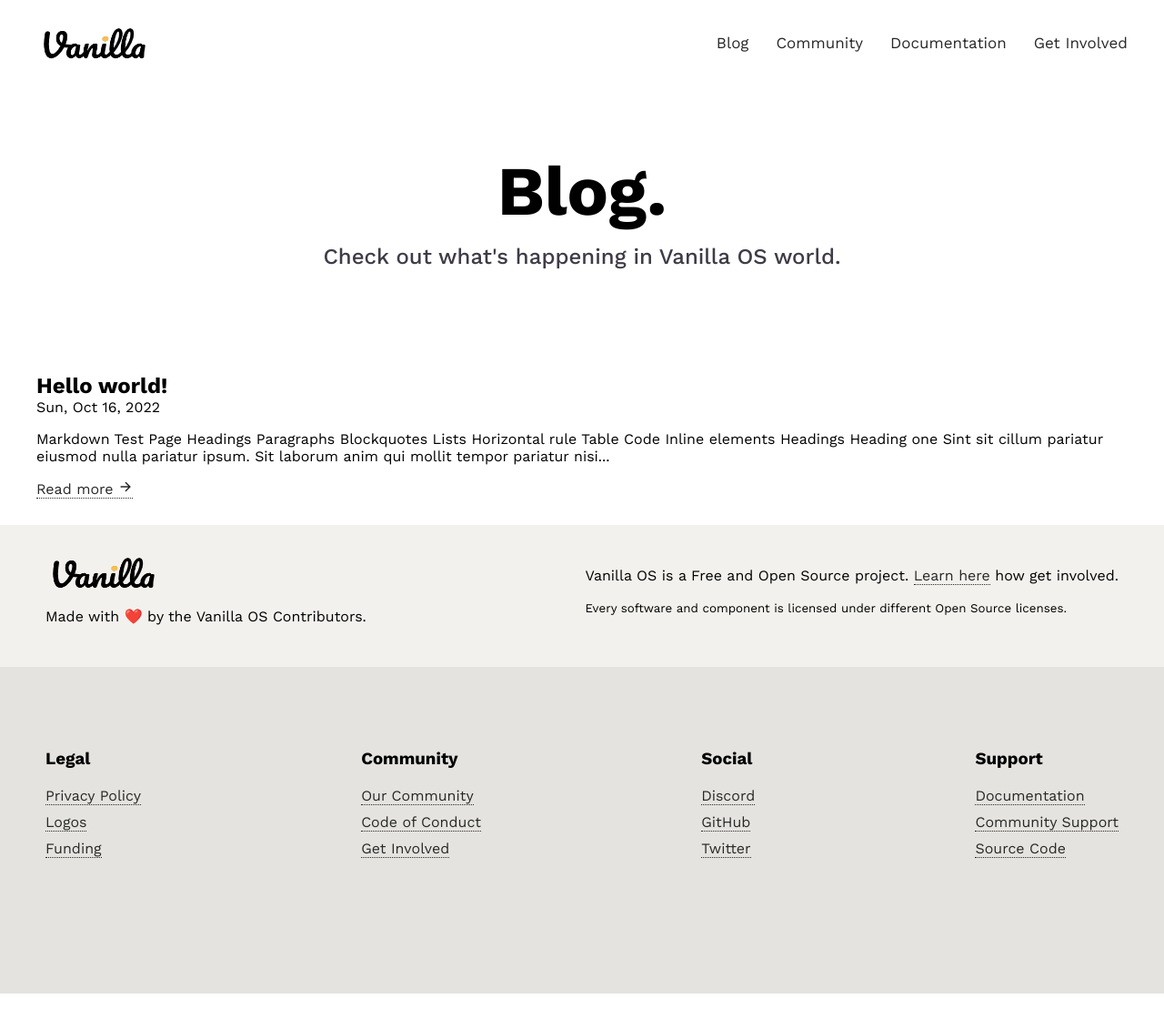
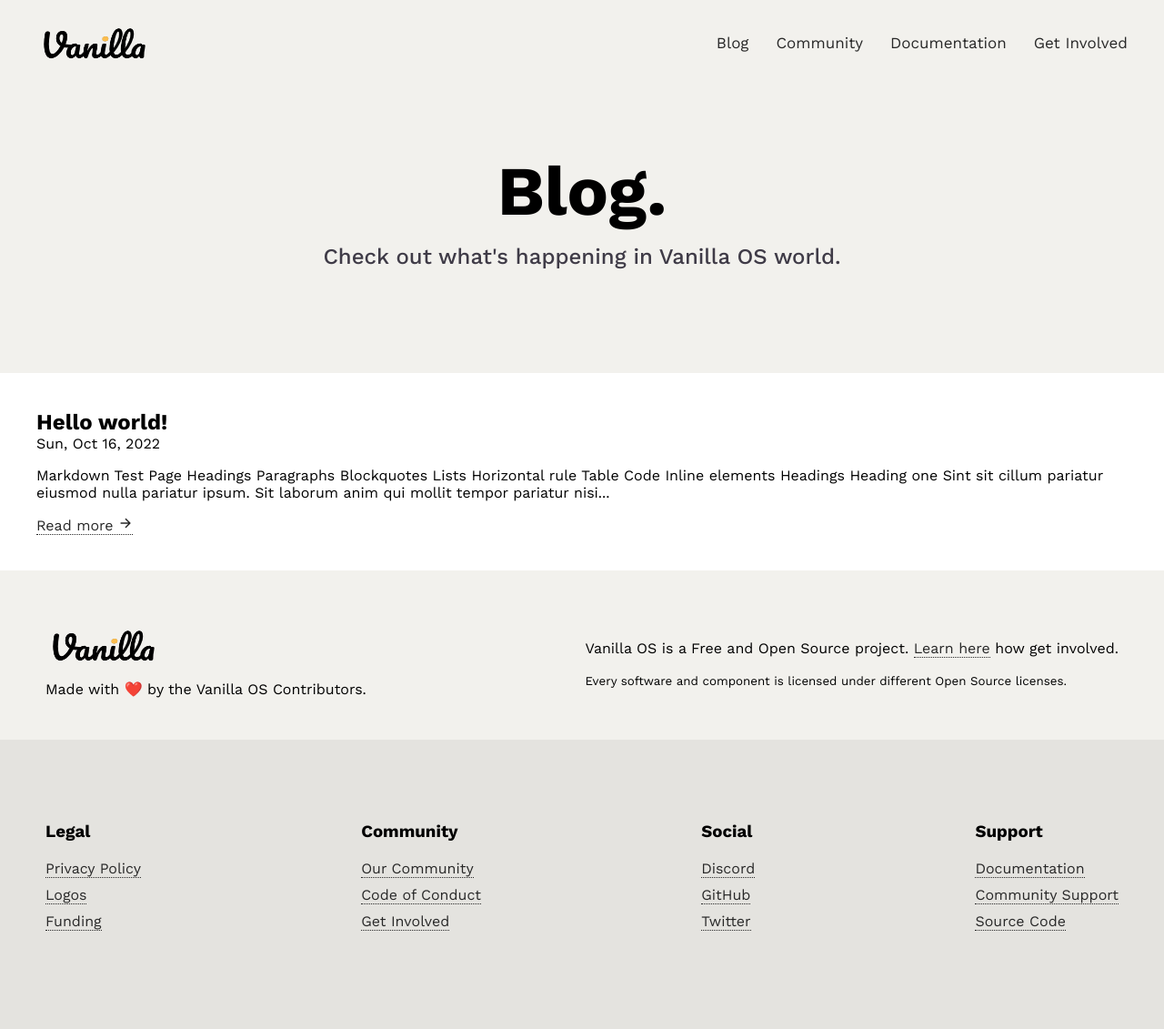
Before and after one commit to Vanilla-OS/website, a Jekyll site: the page built from blog/index.md, in a window 1280 px wide and 1172 px high. Shown: the top 1131 px of the window at 91% size. Built offline with Jekyll 4.4.1, drawn with Linux system fonts in a browser that asks for light colours.

Commit message:
add tinted pages

```diff
--- a/_layouts/blog.html
+++ b/_layouts/blog.html
@@ -1,7 +1,9 @@
 ---
+class: blog
 layout: default
+tint: true
 ---
-<div class="hero hero-center">
+<div class="hero hero-heading hero-center">
     <div class="container hero-wrapper">
         <div class="hero-text">
             <h2>{{ page.title }}</h2>
@@ -11,7 +13,7 @@
 </div>
 
 <section class="page blog">
-    <div class="container medium">
+    <div class="container">
         {{ content }}
     </div>
 </section>
--- a/_layouts/default.html
+++ b/_layouts/default.html
@@ -1,7 +1,10 @@
 <!DOCTYPE html>
 <html lang="en-us">
   {% include head.html %}
-  <body>
+  <body
+    {% if page.tint or layout.tint %} class="body-tint" {% endif %}
+    {{ page.class }} {{ layout.class }}>
+    <div id="top"></div>
     {% include header.html %}
     <main>{{ content }}</main>
     {% include footer.html %}
--- a/assets/css/style.css
+++ b/assets/css/style.css
@@ -28,9 +28,11 @@
     width:6px;
     background-color:#161616;
 }
+
 html::-webkit-scrollbar-thumb:window-inactive{
     background-color:rgb(83, 83, 83)
 }
+
 html::-webkit-scrollbar-thumb:hover{
     background-color:#000
 }
@@ -77,6 +79,10 @@
 h1, h2, h3, h4, h5, h6 {
     font-weight: 700;
     margin: 0;
+}
+
+main {
+    padding: 0 0 40px 0;
 }
 
 /* Logo */
@@ -253,6 +259,18 @@
 }
 
 .hero-image.hero-image-card img {max-width: 100%;}
+
+.hero-image-video-frame {
+    position: absolute;
+    left: 86px;
+    width: 751px;
+    top: 10px;
+    border-radius: 8px;
+}
+
+.hero-image {
+    position: relative;
+}
 
 .hero-feature-inverted .hero-wrapper {flex-direction: row-reverse;}
 
@@ -473,3 +491,16 @@
 .footer-section:not(:first-of-type) {
     padding-top: 60px;
 }
+
+/* Body Tint */
+.body-tint main {
+    background-color: #fff;
+}
+
+.body-tint,.body-tint .hero-heading {
+    background-color: #F2F1ED;
+}
+
+.body-tint .hero-heading  {
+    margin-bottom: 40px;
+}
--- a/blog/index.md
+++ b/blog/index.md
@@ -1,9 +1,10 @@
 ---
+tint: true
 title: Blog
 description: Check out what's happening in Vanilla OS world.
 ---
 
-<div class="hero hero-center">
+<div class="hero hero-heading hero-center">
     <div class="container hero-wrapper">
         <div class="hero-text">
             <h2>Blog.</h2>
```
Also changed, not shown: _layouts/page.html (added, +19 -0 lines), index.md (+4 -4 lines), privacy-policy.md (added, +7 -0 lines), 1 other file.
